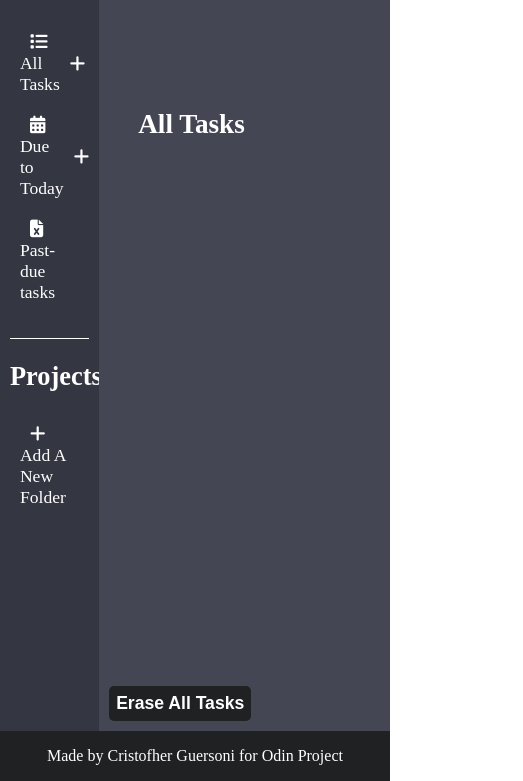
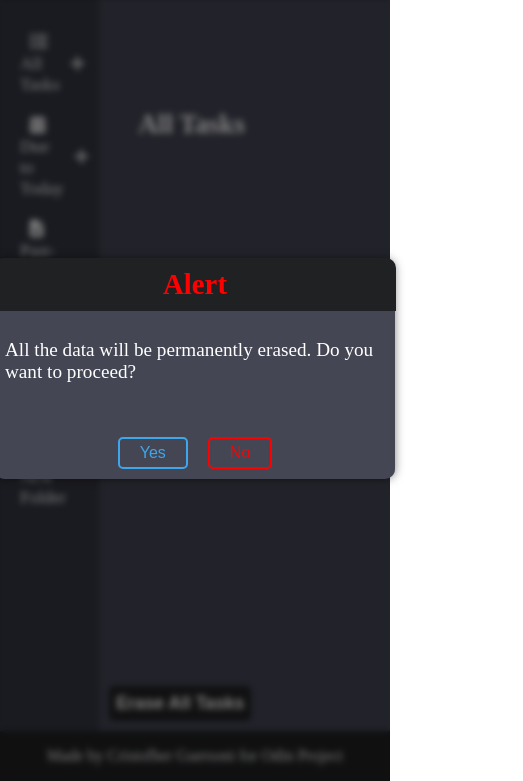
Before and after one commit to CristofherPablo/todoList, a website built with webpack: page src/template.html in a window 390 px wide. Both pictures are taken after a click on the button "Erase All Tasks". Shown: the part 63-844 px from the top of the page, 523 px wide, since content can reach past the window. Built offline with nearby package versions, Linux system fonts and the light colour scheme.

Commit message:
Create: event listener to display the modals as they are called

```diff
--- a/src/css/index.css
+++ b/src/css/index.css
@@ -173,6 +173,12 @@ footer a:hover {
 }
 
 /* hidden class*/
-.hidden{
-  display: none;
+
+.overlay.show{
+  opacity: 1;
+  pointer-events: auto;
 }
+
+.modal.show{
+  opacity: 1;
+}
--- a/src/css/modal.css
+++ b/src/css/modal.css
@@ -9,6 +9,9 @@
   border-radius: 10px;
   background-color: var(--color-tertiary);
   transition: 1s;
+
+  opacity: 0;
+  transition: opacity 0.3s ease-in-out;
 }
 /* specifications to Create a Task modal */
 
@@ -448,4 +451,8 @@
   background: rgba(0, 0, 0, 0.5);
   backdrop-filter: blur(3px);
   z-index: 1;
+
+  opacity: 0;
+  transition: opacity 0.3s ease-in-out;
+  pointer-events: none;
 }
--- a/src/js/buildPage.js
+++ b/src/js/buildPage.js
@@ -64,14 +64,14 @@ class PageLayout {
                     <i class="fa fa-list"></i>
                     <span class="visually-hidden">Show All Tasks</span>All Tasks
                   </div>
-                  <i class="fa fa-plus"></i>
+                  <i class="fa fa-plus addPlus" data-name="All Tasks"></i>
                 </li>
                 <li class="navOptions addComponent" data-category="today">
                   <div>
                     <i class="fa fa-calendar"></i>
                     <span class="visually-hidden">Show Tasks Due Today</span>Due to Today
                   </div>
-                  <i class="fa fa-plus"></i>
+                  <i class="fa fa-plus addPlus" data-name="Due to Today"></i>
                 </li>
                 <li class="navOptions" data-category="pastDue">
                   <i class="fa fa-file-excel"></i>
@@ -102,7 +102,7 @@ class PageLayout {
             <div class="tasksTable"></div>
           </div>
           <div class="buttonEraser">
-            <button role="Button to erase all database">Erase All Tasks</button>
+            <button id="eraseAll" role="Button to erase all database">Erase All Tasks</button>
           </div>
        </div>
      </section>`;
@@ -125,7 +125,7 @@ class PageLayout {
   }
 
   renderModal() {
-    const modal = `<section class="modal hidden">
+    const modal = `<section class="modal" id="addTask">
     <div class="modal-createHeader">
       <h1>Create a new Task</h1>
       <button>X</button>
@@ -150,7 +150,7 @@ class PageLayout {
       <button type="submit" class="modal-createSubmitBtn">Add Task</button>
     </div>
   </section>
-  <section class="modal addFolderModal hidden">
+  <section class="modal addFolderModal">
       <div class="addFolderContainer">
         <div class="addFolderHeader">
           <h1>New Folder</h1>
@@ -164,7 +164,7 @@ class PageLayout {
         </div>
       </div>
     </section>
-    <section class="modal alert hidden">
+    <section class="modal alert">
       <h1>Alert</h1>
       <p>All the data will be permanently erased. Do you want to proceed?</p>
       <div class="alertBtnContainer">
@@ -172,7 +172,7 @@ class PageLayout {
         <button id="no">No</button>
       </div>
     </section>
-    <section class="displayDetails modal hidden">
+    <section class="displayDetails modal">
       <div class="displayDetailsHeader">
       <h3></h3>
       <button class="closeDisplayDetails">X</button>
@@ -180,7 +180,7 @@ class PageLayout {
       <div class="displayContent">
       </div>
     </section>
-    <div class="overlay hidden"></div>`;
+    <div class="overlay"></div>`;
     this.body.insertAdjacentHTML('beforeend', modal);
   }
 }
--- a/src/js/eventListeners.js
+++ b/src/js/eventListeners.js
@@ -11,10 +11,37 @@ class PageLogic {
     this.body.addEventListener('change', (event) => {
       if (event.target.matches('#chk')) {
         const label = event.target.nextElementSibling;
-        console.log(label);
         this.toggleThemeBtn(label);
+        return;
       }
     });
+    this.body.addEventListener('click', (evet) => {
+      if (event.target.matches('.addPlus')) {
+        const folderName = event.target.dataset.name;
+        this.openAddModal(folderName);
+        return;
+      } else if (event.target.matches('#eraseAll')) {
+        this.openEraseAlert();
+        return;
+      }
+    });
+  }
+
+  openAddModal(folderName) {
+    const folderTarget = document.querySelector('#addTask');
+    folderTarget.classList.add('show');
+    this.toggleOverlay();
+  }
+
+  openEraseAlert() {
+    const alert = document.querySelector('.alert');
+    alert.classList.add('show');
+    this.toggleOverlay();
+  }
+
+  toggleOverlay() {
+    const overlay = document.querySelector('.overlay');
+    overlay.classList.toggle('show');
   }
 
   toggleThemeBtn(label) {
```
